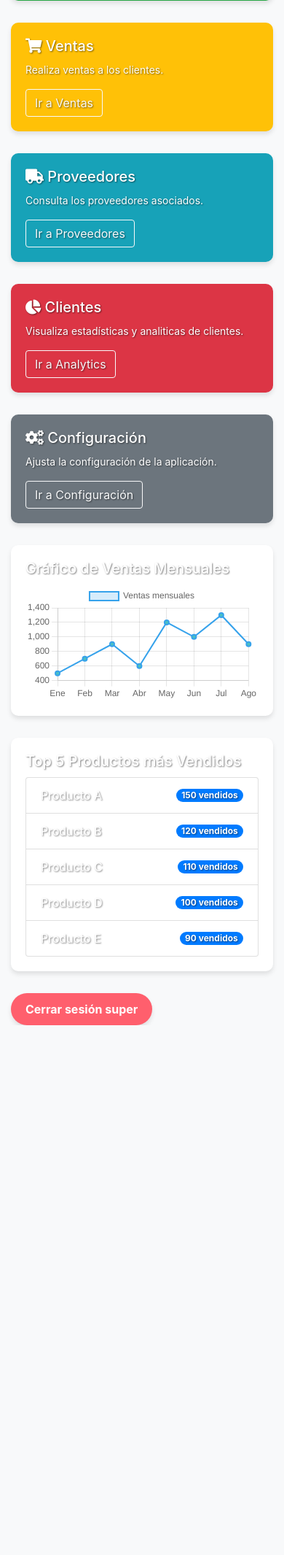
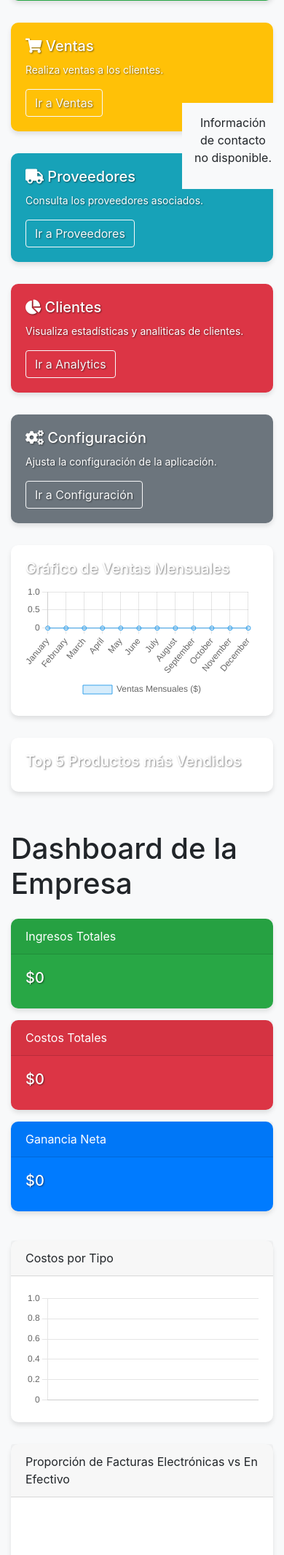
Before and after one commit to alde326/FerreCloud, a Django app: page / in a window 390 px wide. Shown: the part 585-2716 px from the top of the page at 73% size. Before the commit the page ends 1990 px from the top, so only its background shows below. Run offline with Django 5.2, Linux system fonts and the light colour scheme; a user stored in the database is signed in; data comes from the database, SQL or seed files in the repository; data that the repository does not hold is empty; a map, chart or similar area stays blank; some libraries are stand-ins or nearby versions.

Commit message:
final dashboard

```diff
--- a/FerreCloud/templates/dashboard.html
+++ b/FerreCloud/templates/dashboard.html
@@ -12,6 +12,8 @@
     <link href="https://maxcdn.bootstrapcdn.com/bootstrap/4.5.2/css/bootstrap.min.css" rel="stylesheet">
     <link rel="stylesheet" href="https://cdnjs.cloudflare.com/ajax/libs/font-awesome/5.15.4/css/all.min.css">
     <script src="https://cdn.jsdelivr.net/npm/chart.js"></script>
+
+    <!-- CSS -->
     <style>
         body {
             background-color: #f8f9fa;
@@ -88,10 +90,21 @@
             outline: none;
             box-shadow: 0 0 0 4px rgba(255, 99, 132, 0.5);
         }
+
+        footer {
+            background-color: #f8f9fa;
+            padding: 15px;
+            text-align: center;
+            position: fixed;
+            bottom: 0;
+            left: 250px;
+            width: calc(100% - 250px);
+        }
     </style>
 </head>
 <body>
 
+<!-- HEADER -->
 <div class="dashboard-header">
     <h1>Bienvenido a tu FerreCloud</h1>
     <p class="lead">Gestiona tu aplicación desde aquí</p>
@@ -100,6 +113,7 @@
 
 <div class="container">
 
+    <!-- MENSAJES FLASH -->
     {% if messages %}
         <div>
             {% for message in messages %}
@@ -108,6 +122,7 @@
         </div>
     {% endif %}
 
+    <!-- CARDS -->
     <div class="row">
         <div class="col-lg-4 col-md-6">
             <div class="card bg-primary text-white">
@@ -165,26 +180,84 @@
         </div>
     </div>
 
+    <!-- GRÁFICOS INICIALES -->
     <div class="row">
+        <!-- VENTAS MENSUALES -->
         <div class="col-md-6">
             <div class="card">
                 <div class="card-body">
                     <h5 class="card-title">Gráfico de Ventas Mensuales</h5>
-                    <canvas id="ventasChart"></canvas>
+                    <canvas id="ventasMensualesChart"></canvas>
+                </div>
+            </div>
+        </div>
+        <!-- Sección de Top 5 Productos más Vendidos -->
+        <div class="col-md-6">
+            <div class="card">
+                <div class="card-body">
+                    <h5 class="card-title">Top 5 Productos más Vendidos</h5>
+                    <ul class="list-group">
+                        {% for producto in productos_mas_vendidos %}
+                            <li class="list-group-item">
+                                {{ producto.producto__nombre }}
+                                <span class="badge badge-primary badge-pill">{{ producto.cantidad_vendida }} vendidos</span>
+                            </li>
+                        {% endfor %}
+                    </ul>
+                </div>
+            </div>
+        </div>
+    </div>
+
+</div>
+
+
+<div class="container mt-4">
+    <h1 class="mb-4">Dashboard de la Empresa</h1>
+
+    <!-- KPIs -->
+    <div class="row">
+        <div class="col-md-4">
+            <div class="card text-white bg-success mb-3">
+                <div class="card-header">Ingresos Totales</div>
+                <div class="card-body">
+                    <h5 class="card-title">${{ ingresos_totales }}</h5>
+                </div>
+            </div>
+        </div>
+        <div class="col-md-4">
+            <div class="card text-white bg-danger mb-3">
+                <div class="card-header">Costos Totales</div>
+                <div class="card-body">
+                    <h5 class="card-title">${{ costos_totales }}</h5>
+                </div>
+            </div>
+        </div>
+        <div class="col-md-4">
+            <div class="card text-white bg-primary mb-3">
+                <div class="card-header">Ganancia Neta</div>
+                <div class="card-body">
+                    <h5 class="card-title">${{ ganancias_netas }}</h5>
+                </div>
+            </div>
+        </div>
+    </div>
+
+    <!-- Gráficos lado a lado -->
+    <div class="row mt-4">
+        <div class="col-md-6">
+            <div class="card">
+                <div class="card-header">Costos por Tipo</div>
+                <div class="card-body">
+                    <canvas id="costosPorTipoChart"></canvas>
                 </div>
             </div>
         </div>
         <div class="col-md-6">
             <div class="card">
+                <div class="card-header">Proporción de Facturas Electrónicas vs En Efectivo</div>
                 <div class="card-body">
-                    <h5 class="card-title">Top 5 Productos más Vendidos</h5>
-                    <ul class="list-group">
-                        <li class="list-group-item">Producto A <span class="badge badge-primary badge-pill">150 vendidos</span></li>
-                        <li class="list-group-item">Producto B <span class="badge badge-primary badge-pill">120 vendidos</span></li>
-                        <li class="list-group-item">Producto C <span class="badge badge-primary badge-pill">110 vendidos</span></li>
-                        <li class="list-group-item">Producto D <span class="badge badge-primary badge-pill">100 vendidos</span></li>
-                        <li class="list-group-item">Producto E <span class="badge badge-primary badge-pill">90 vendidos</span></li>
-                    </ul>
+                    <canvas id="facturasProporcionChart"></canvas>
                 </div>
             </div>
         </div>
@@ -194,7 +267,96 @@
         Cerrar sesión {{ request.user.first_name|default:request.user.username }}
     </a>
 
+    <br>
+    <br>
+    <br>
+    <br>
+    <br>
+    <br>
+
+    <footer>
+        {% if organizacion %}
+            <p>Información de contacto: Teléfono: {{ organizacion.telefono }} | Correo electrónico: {{ organizacion.correoElectronico }}</p>
+        {% else %}
+            <p>Información de contacto no disponible.</p>
+        {% endif %}
+    </footer>
 </div>
+
+<!-- Scripts de Chart.js -->
+<script>
+    // Gráfico de barras para Ventas Mensuales
+    const ctxVentasMensuales = document.getElementById('ventasMensualesChart').getContext('2d');
+    new Chart(ctxVentasMensuales, {
+        type: 'line',
+        data: {
+            labels: {{ meses_nombres|safe }},
+            datasets: [{
+                label: 'Ventas Mensuales ($)',
+                data: {{ ventas_totales|safe }},
+                backgroundColor: 'rgba(54, 162, 235, 0.2)',
+                borderColor: 'rgba(54, 162, 235, 1)',
+                borderWidth: 1,
+                fill: true
+            }]
+        },
+        options: {
+            responsive: true,
+            plugins: {
+                legend: { position: 'bottom' }
+            },
+            scales: {
+                y: {
+                    beginAtZero: true
+                }
+            }
+        }
+    });
+</script>
+
+<script>
+    // Gráfico de barras para Costos por Tipo
+    const ctxCostosPorTipo = document.getElementById('costosPorTipoChart').getContext('2d');
+    new Chart(ctxCostosPorTipo, {
+        type: 'bar',
+        data: {
+            labels: {{ tipos_costos|safe }},
+            datasets: [{
+                label: 'Costos ($)',
+                data: {{ valores_costos|safe }},
+                backgroundColor: 'rgba(54, 162, 235, 0.6)',
+                borderColor: 'rgba(54, 162, 235, 1)',
+                borderWidth: 1
+            }]
+        },
+        options: {
+            responsive: true,
+            plugins: {
+                legend: { display: false }
+            }
+        }
+    });
+
+    // Gráfico de pastel para Facturas Electrónicas vs En Efectivo
+    const ctxFacturasProporcion = document.getElementById('facturasProporcionChart').getContext('2d');
+    new Chart(ctxFacturasProporcion, {
+        type: 'pie',
+        data: {
+            labels: ['Electrónicas', 'En Efectivo'],
+            datasets: [{
+                data: [{{ facturas_electronicas }}, {{ facturas_efectivo }}],
+                backgroundColor: ['rgba(75, 192, 192, 0.6)', 'rgba(255, 99, 132, 0.6)']
+            }]
+        },
+        options: {
+            responsive: true,
+            plugins: {
+                legend: { position: 'bottom' }
+            }
+        }
+    });
+</script>
+
 
 <script>
     // Función para cambiar el tema oscuro/claro
--- a/FerreCloud/views.py
+++ b/FerreCloud/views.py
@@ -1,36 +1,78 @@
+from django.contrib.auth.decorators import login_required
+from django.db.models.functions import TruncMonth
+from Ventas.models import Factura, DetalleFactura
 from django.shortcuts import render, redirect
-from django.contrib.auth.decorators import login_required
+from Configuracion.models import Costos
 from django.contrib.auth import logout
+from collections import OrderedDict
+from django.db.models import Sum
 from datetime import datetime
-from django.db.models.functions import TruncMonth
-from django.db.models import Sum
-from Ventas.models import Factura, DetalleFactura
+import calendar
+
 
 
 @login_required
 def homeIndex(request):
-    return render(request, 'dashboard.html')
+    # Cálculo de productos más vendidos
+    productos_mas_vendidos = (DetalleFactura.objects
+                              .values('producto__nombre')
+                              .annotate(cantidad_vendida=Sum('cantidad'))
+                              .order_by('-cantidad_vendida')[:5])
+
+     # Datos para el gráfico de ventas mensuales
+    ventas_mensuales = (Factura.objects
+                        .annotate(mes=TruncMonth('fecha'))
+                        .values('mes')
+                        .annotate(total_ventas=Sum('total_con_iva'))
+                        .order_by('mes'))
+
+    # Preparar los datos para Chart.js
+    ventas_por_mes = OrderedDict()
+    for i in range(1, 13):  # Inicializa el diccionario con los meses del año
+        ventas_por_mes[i] = 0
+
+    for venta in ventas_mensuales:
+        mes = venta['mes'].month
+        ventas_por_mes[mes] = float(venta['total_ventas'])
+
+    # Nombres de los meses y sus respectivos totales
+    meses_nombres = [calendar.month_name[i] for i in ventas_por_mes.keys()]
+    ventas_totales = list(ventas_por_mes.values())
+
+    # KPIs de facturación
+    ingresos_totales = Factura.objects.aggregate(total_ingresos=Sum('total_con_iva'))['total_ingresos'] or 0
+    numero_facturas = Factura.objects.count()
+    facturas_electronicas = Factura.objects.filter(pagoElectronico=True).count()
+    facturas_efectivo = numero_facturas - facturas_electronicas
+
+    # KPIs de costos
+    costos_totales = Costos.objects.aggregate(total_costos=Sum('valor'))['total_costos'] or 0
+    costos_por_tipo = Costos.objects.values('tipo__nombre').annotate(total_por_tipo=Sum('valor'))
+
+    # Calcular ganancia neta
+    ganancias_netas = ingresos_totales - costos_totales
+
+    # Extraer tipos y valores para los gráficos
+    tipos_costos = [costo['tipo__nombre'] for costo in costos_por_tipo]
+    valores_costos = [float(costo['total_por_tipo']) for costo in costos_por_tipo]
+
+    context = {
+        'ingresos_totales': ingresos_totales,
+        'numero_facturas': numero_facturas,
+        'facturas_electronicas': facturas_electronicas,
+        'facturas_efectivo': facturas_efectivo,
+        'costos_totales': costos_totales,
+        'costos_por_tipo': costos_por_tipo,
+        'ganancias_netas': ganancias_netas,
+        'tipos_costos': tipos_costos,
+        'valores_costos': valores_costos,
+        'productos_mas_vendidos': productos_mas_vendidos,
+        'meses_nombres': meses_nombres,
+        'ventas_totales': ventas_totales,
+    }
+    return render(request, 'dashboard.html', context)
 
 
 def salir(request):
     logout(request)
     return redirect('/')
-
-
-def dashboard_view(request):
-    # Agrupar ventas por mes
-    ventas_mensuales = Factura.objects.annotate(month=TruncMonth('fecha')).values('month').annotate(total_ventas=Sum('total')).order_by('month')
-
-    # Top 5 productos más vendidos
-    productos_vendidos = DetalleFactura.objects.values('producto__nombre').annotate(total_vendido=Sum('cantidad')).order_by('-total_vendido')[:5]
-
-    # Preparar los datos para JSON
-    labels = [dato['month'].strftime("%b") for dato in ventas_mensuales]
-    data_ventas = [dato['total_ventas'] for dato in ventas_mensuales]
-    productos_top = [{'nombre': p['producto__nombre'], 'cantidad': p['total_vendido']} for p in productos_vendidos]
-
-    return JsonResponse({
-        'labels': labels,
-        'data_ventas': data_ventas,
-        'productos_top': productos_top,
-    })
```
